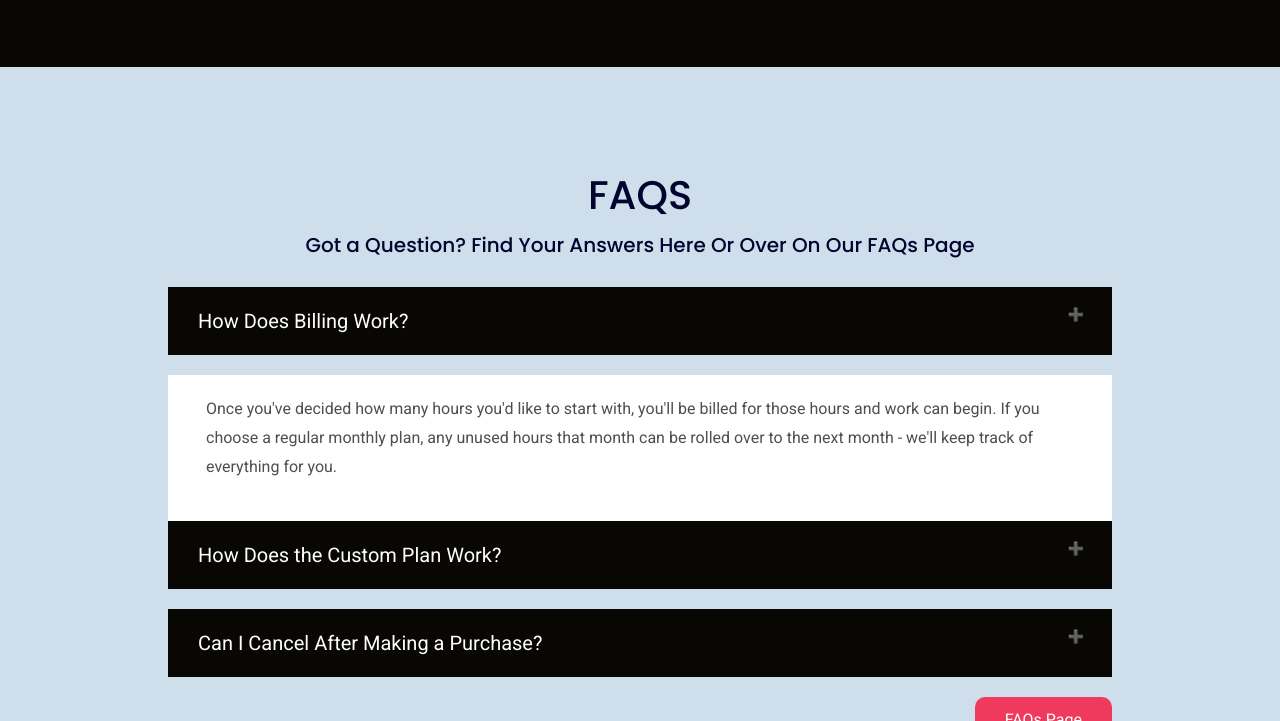
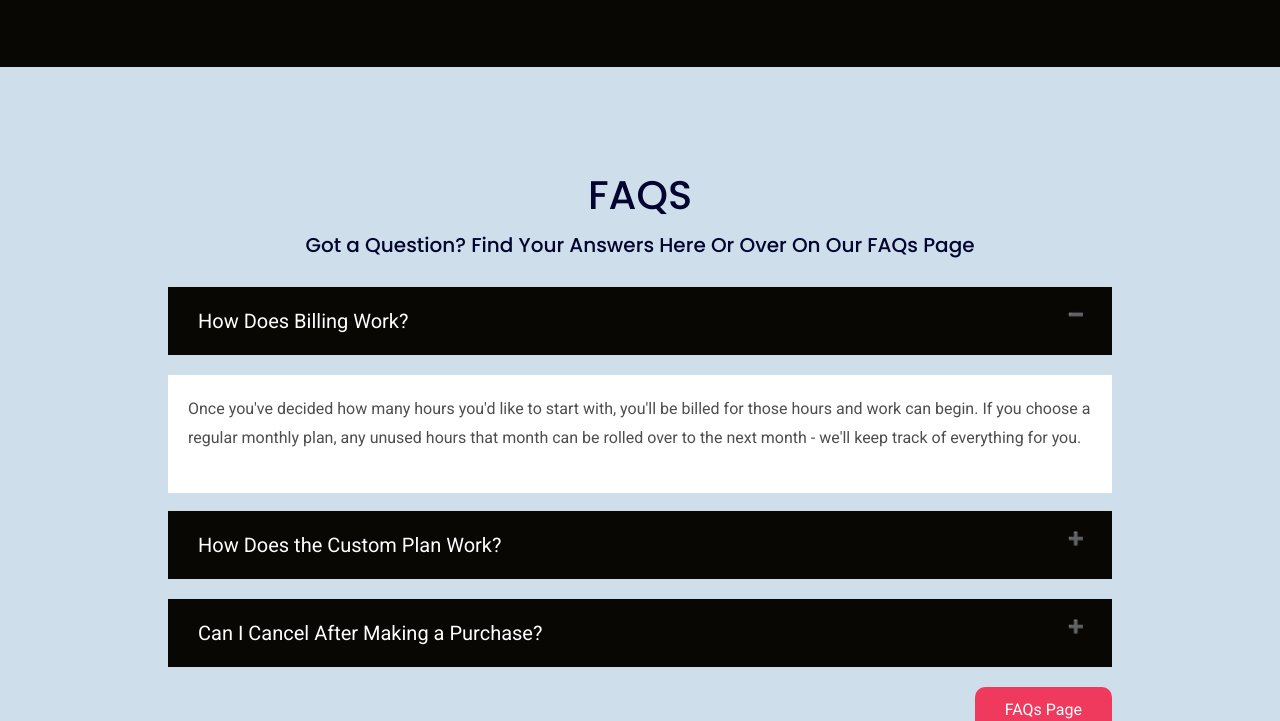
Before and after one commit to tyrkgithub/HireBoss, a plain HTML site: page pricing.html in a window 1280 px wide. Both pictures are taken after a click on the button "How Does Billing Work?". Shown: the part 2697-3418 px from the top of the page. Drawn offline with Linux system fonts and the light colour scheme; a web font is replaced by a local one.

Commit message:
improved margins and active status in minifaqs sections

```diff
--- a/pricing.html
+++ b/pricing.html
@@ -500,7 +500,7 @@
 			  Got a Question? Find Your Answers Here Or Over On Our FAQs Page
 			</h5>
 			<div class="miniFaq">
-			  <button class="accordion miniFaqQ activeAccordion">How Does Billing Work?</button>
+			  <button class="accordion miniFaqQ" >How Does Billing Work?</button>
 			  <div class="panel">
 				<p class="miniFaqA">
 				  Once you've decided how many hours you'd like to start with, you'll
--- a/website/assets/css/contact.css
+++ b/website/assets/css/contact.css
@@ -18,7 +18,7 @@
 
 /* Style the accordion panel. Note: hidden by default */
 .panel {
-  padding: 0 18px;
+  margin: 0 0px 18px 0px;
   background-color: white;
   display: none;
   overflow: hidden;
```
